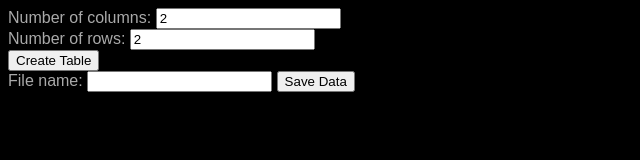
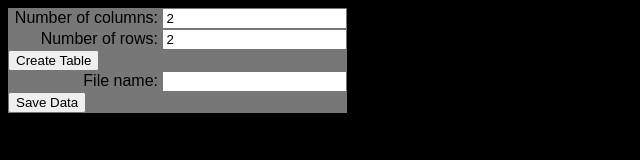
Before and after one commit to ecdestro/dynamic_html_table, a plain HTML site: page index.html in a window 1280 px wide. Shown: the whole page, without its empty margins (0-640 px from the left). Drawn offline with Linux system fonts and the light colour scheme.

Commit message:
Add files via upload

```diff
--- a/index.html
+++ b/index.html
@@ -18,7 +18,7 @@
         </form>
         <form id="file-generator">
             <label for="file-name">File name:</label>
-            <input type="text" id="file-name" name="file-name">
+            <input type="text" id="file-name" name="file-name"><br/>
             <input type="submit" value="Save Data">
         </form>
         <script src="script/tabulate.js" type="text/javascript"></script>
--- a/style/sheet.css
+++ b/style/sheet.css
@@ -3,3 +3,22 @@ body {
     color:  darkgray;
     font-family: Arial, Helvetica, sans-serif;
 }
+
+form {
+    width: fit-content;
+    background-color: #777777;
+    color: black;
+    font-family: Arial, Helvetica, sans-serif;
+}
+
+label {
+    display: inline-block;
+    clear: left;
+    width: 150px;
+    text-align: right;
+}
+
+input {
+    display: inline-block;
+    text-align: left;
+}
```
